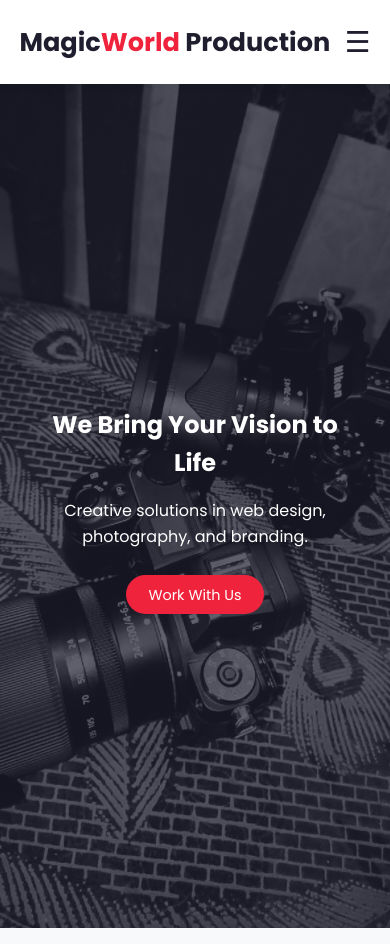
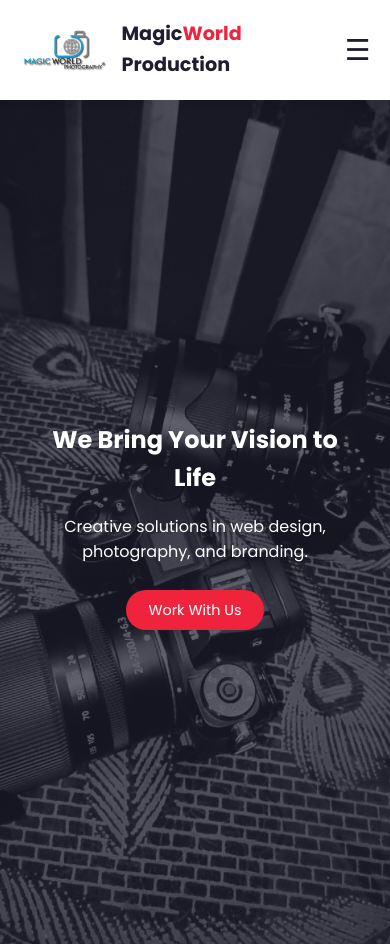
Before and after one commit to DibzDev/magic-world-website, a plain HTML site: page magicworld-production/index.html in a window 390 px wide. Shown: the top 944 px of the page. Drawn offline with Linux system fonts and the light colour scheme.

Commit message:
updated heas SEO, added logo, finalize README and responsive flexes

```diff
--- a/dibz-creation/index.html
+++ b/magicworld-production/index.html
@@ -3,13 +3,46 @@
 <head>
     <meta charset="UTF-8">
     <meta name="viewport" content="width=device-width, initial-scale=1.0">
-    <title>MAGICWORLD PRODUCTION AGENCY</title>
-    <link rel="stylesheet" href="style.css">
-     <link href="https://fonts.googleapis.com/css2?family=Poppins:wght@400;600;700&display=swap" rel="stylesheet">
+    <title>Magiworld Production</title>
+     <!-- SEO Meta Tags -->
+  <meta name="description" content="Magic World Production offers professional photography, videography, and web development services in Kenya. We help brands and individuals bring their stories to life through visuals and digital design." />
+  <meta name="keywords" content="Magic World Production, Photography Kenya, Videography Kenya, Content Creation, Web Development, Branding Agency, Digital Media Kenya" />
+  <meta name="author" content="Magic World Productions" />
+
+  <!-- Open Graph (for social media sharing) -->
+  <meta property="og:title" content="Magic World Production | Photography, Videography & Web Development" />
+  <meta property="og:description" content="Professional photography, videography, and web development services in Kenya. Let us help you tell your story." />
+  <meta property="og:image" content="https://yourwebsite.com/images/3.jpeg" />
+  <meta property="og:url" content="https://yourwebsite.com" />
+  <meta property="og:type" content="website" />
+
+  <!-- Twitter Card -->
+  <meta name="twitter:card" content="summary_large_image" />
+  <meta name="twitter:title" content="Magic World Production | Photography, Videography & Web Development" />
+  <meta name="twitter:description" content="Professional photography, videography, and web development services in Kenya." />
+  <meta name="twitter:image" content="https://yourwebsite.com/images/hero-image.jpg" />
+
+  <!-- Favicon -->
+  <link rel="icon" type="image/png" href="images/logo.png" />
+
+  <!-- Google Fonts -->
+  <link href="https://fonts.googleapis.com/css2?family=Poppins:wght@400;500;600;700&display=swap" rel="stylesheet" />
+
+  <!-- CSS File -->
+  <link rel="stylesheet" href="style.css" />
+
+  <!-- Canonical URL -->
+  <link rel="canonical" href="https://yourwebsite.com/" />
+
+  <!-- Robots (allow indexing) -->
+  <meta name="robots" content="index, follow" />
 </head>
 <body>
     <header class="navbar">
-  <h1 class="logo">Magic<span>World</span> Production</h1>
+  <div class="logo-container">
+    <img src="images/logo.png" alt="MagicWorld Logo" class="logo-img" />
+    <h1 class="logo">Magic<span>World</span> Production</h1>
+  </div>
 
   <!-- Hamburger Icon (on the right) -->
   <div class="menu-toggle" id="menu-toggle">☰</div>
@@ -24,6 +57,7 @@
     </ul>
   </nav>
 </header>
+
 
 <main>
 
--- a/dibz-creation/style.css
+++ b/magicworld-production/style.css
@@ -14,6 +14,20 @@ body {
   flex-direction: column;
   min-height: 100vh;
 }
+
+/* === LOGO IMAGE === */
+.logo-container {
+  display: flex;
+  align-items: center;
+  gap: 12px;
+}
+
+.logo-img {
+  width: 110px;
+  height: auto;
+  object-fit: contain;
+}
+
 
 main {
   flex: 1; /* ensures footer stays at bottom */
@@ -288,6 +302,17 @@ footer {
   }
 }
 
+@media (max-width: 576px) {
+  .logo-img {
+    width: 90px;
+  }
+
+  .logo {
+    font-size: 1.2rem;
+  }
+}
+
+
 /* === RESPONSIVENESS === */
 @media (max-width: 1024px) {
   .navbar ul {
```
Also changed, not shown: magicworld-production/images/1.jpeg (renamed from dibz-creation/images/1.jpeg), magicworld-production/images/2.jpeg (renamed from dibz-creation/images/2.jpeg), magicworld-production/images/3.jpeg (renamed from dibz-creation/images/3.jpeg), magicworld-production/images/WhatsApp Image 2025-10-24 at 17.55.29_181169d9.jpg (renamed from dibz-creation/images/WhatsApp Image 2025-10-24 at 17.55.29_181169d9.jpg), magicworld-production/images/WhatsApp Image 2025-10-24 at 17.57.09_13be0f18.jpg (renamed from dibz-creation/images/WhatsApp Image 2025-10-24 at 17.57.09_13be0f18.jpg), magicworld-production/images/WhatsApp Image 2025-10-24 at 18.44.41_66f6e0f1.jpg (renamed from dibz-creation/images/WhatsApp Image 2025-10-24 at 18.44.41_66f6e0f1.jpg), magicworld-production/images/WhatsApp Image 2025-10-24 at 18.47.26_c770f33f.jpg (renamed from dibz-creation/images/WhatsApp Image 2025-10-24 at 18.47.26_c770f33f.jpg), magicworld-production/images/logo.png (added), magicworld-production/images/my modest collection for creativity.jpeg (renamed from dibz-creation/images/my modest collection for creativity.jpeg), 4 other files.
